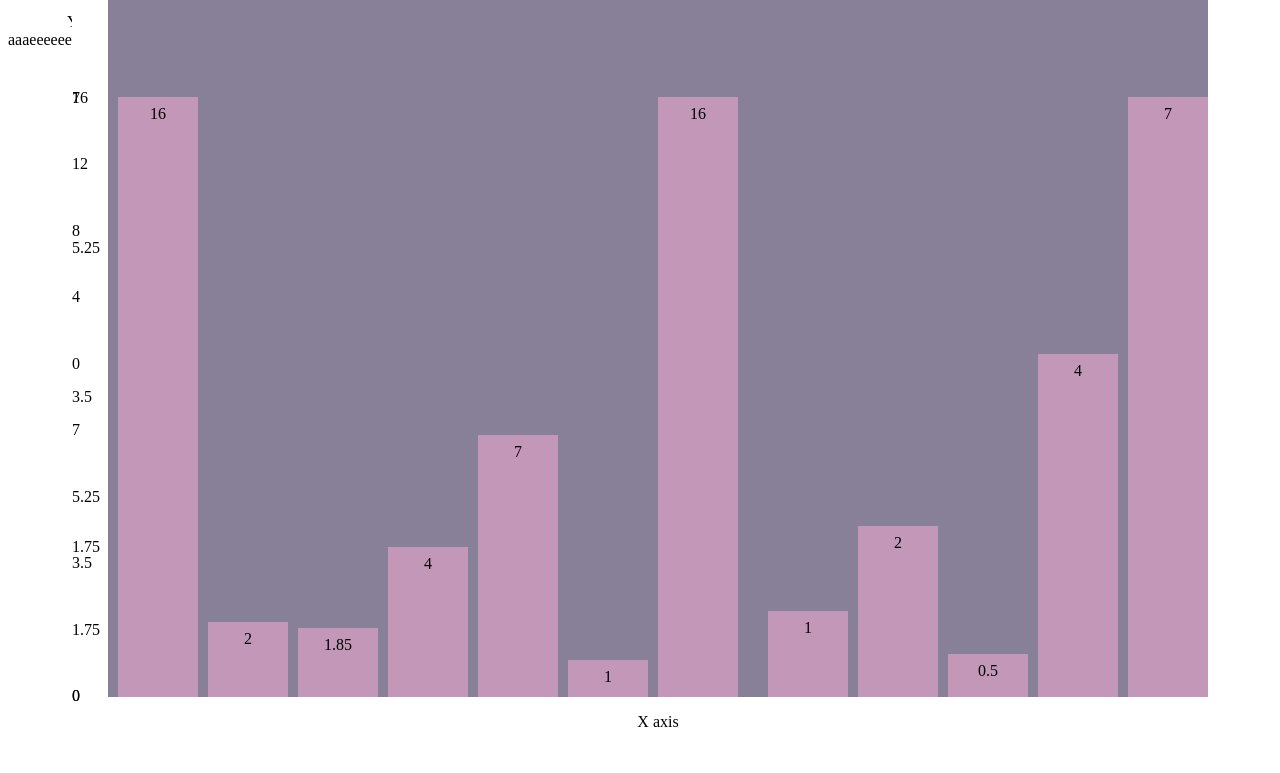
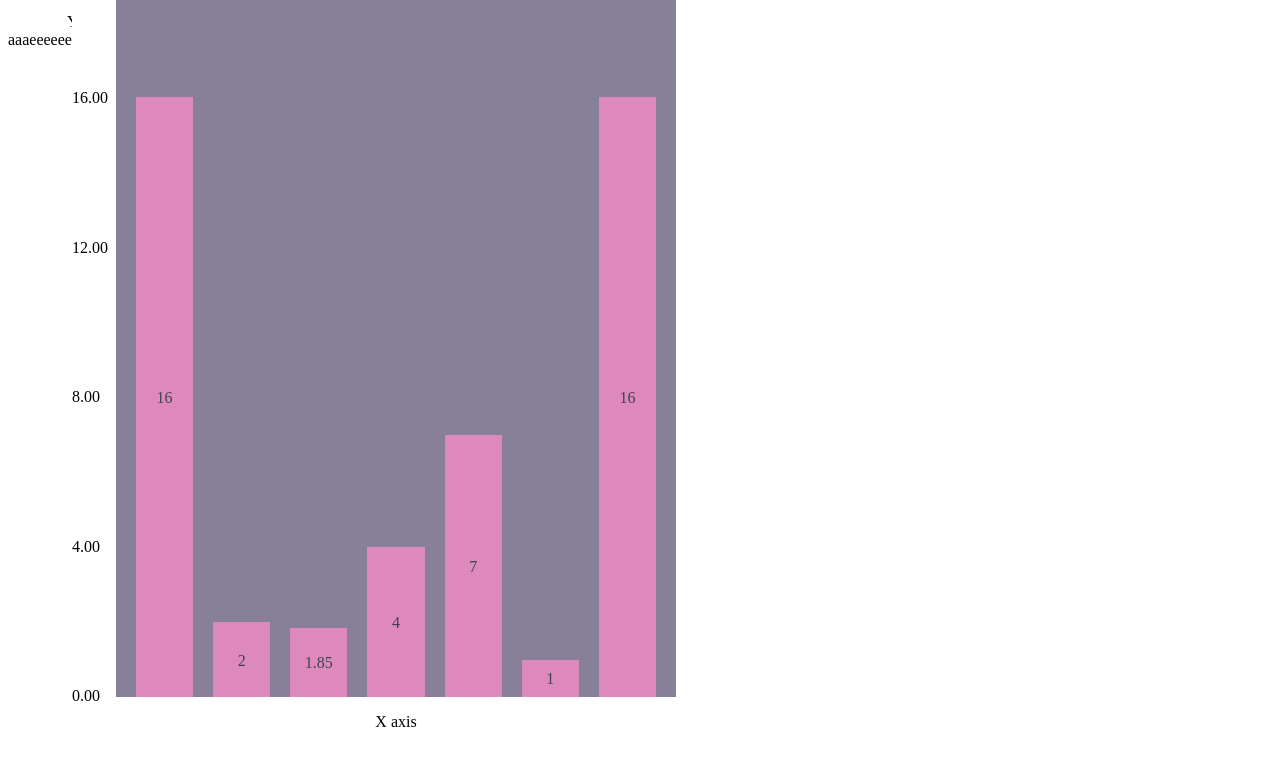
Before and after one commit to otrachea/bar-chart, a website: page index.html in a window 1280 px wide. Shown: the part 75-848 px from the top of the page. Drawn offline with nearby package versions, Linux system fonts and the light colour scheme.

Commit message:
Can now draw multiple graphs

```diff
--- a/scripts.js
+++ b/scripts.js
@@ -1,89 +1,87 @@
 function getyMax(data, options) {
-  let max;
-  ('yMax' in options && options.yMax !== null) ?
-    max = options.yMax :
-    max = Math.max(...data);
+  let max = ('yMax' in options && options.yMax !== null) ?
+    options.yMax :
+    Math.max(...data);
 
-  // let max = ('yMax' in options) ? (options.yMax) : Math.max(...data);
   return max;
 }
 
-function setBarColor(options) {
+function setBarColor(options, element) {
   ('barColor' in options && options.barColor !== null) ?
-    $('.bar').css('background-color', `#${options.barColor}`) :
-    $('.bar').css('background-color', `#C297B8`);
+    $(`#${element} .bar`).css('background-color', `#${options.barColor}`) :
+    $(`#${element} .bar`).css('background-color', `#C297B8`);
 }
 
-function setBarLabelPosition(options) {
+function setBarLabelPosition(options, element) {
   if ('barLabelPosition' in options && options.barLabelPosition !== null) {
     if (options.barLabelPosition === 'center') {
-      $('.bar-label').css('top', `calc(50% - 0.5em)`);
+      $(`#${element} .bar-label`).css('top', `calc(50% - 0.5em)`);
     } else if (options.barLabelPosition === 'bottom') {
-      $('.bar-label').css('top', `calc(100% - 1.5em)`);
+      $(`#${element} .bar-label`).css('top', `calc(100% - 1.5em)`);
     } else { // options.barLabelPosition === 'top'
-      $('.bar-label').css('top', '0.5em');
+      $(`#${element} .bar-label`).css('top', '0.5em');
     }
   } else {
 
-    $('.bar-label').css('top', '0.5em');
+    $(`#${element} .bar-label`).css('top', '0.5em');
   }
 }
 
-function setBarLabelColor(options) {
+function setBarLabelColor(options, element) {
   ('barLabelColor' in options && options.barLabelColor !== null) ?
-    $('.bar-label').css('color', `#${options.barLabelColor}`) :
-    $('.bar-label').css('color', `#000000`);
+    $(`#${element} .bar-label`).css('color', `#${options.barLabelColor}`) :
+    $(`#${element} .bar-label`).css('color', `#000000`);
 }
 
-function setBarSpacing(options) {
+function setBarSpacing(options, element) {
   if ('barSpacing' in options && options.barSpacing !== null) {
-    $('.bar').css('margin-left', `${options.barSpacing}px`);
-    $('.bar').last().css('margin-right', `${options.barSpacing}px`);
+    $(`#${element} .bar`).css('margin-left', `${options.barSpacing}px`);
+    $(`#${element} .bar`).last().css('margin-right', `${options.barSpacing}px`);
   } else {
-    $('.bar').css('margin-left', `10px`);
-    $('.bar').last().css('margin-right', '10px');
+    $(`#${element} .bar`).css('margin-left', `10px`);
+    $(`#${element} .bar`).last().css('margin-right', '10px');
   }
 }
 
-function setAxesNames(options) {
+function setAxesNames(options, element) {
   if ('yAxisName' in options && options.yAxisName !== null) {
-    $(`<div class='y-axis-label'><p>${options.yAxisName}</p></div>`).insertBefore(".graph-container");
+    $(`#${element}`).append(`<div class='y-axis-label'><p>${options.yAxisName}</p></div>`);
   }
   if ('xAxisName' in options && options.xAxisName !== null) {
-    $(`<div class='x-axis-label'><p>${options.xAxisName}</p></div>`).insertBefore(".graph-container");
+    $(`#${element}`).append(`<div class='x-axis-label'><p>${options.xAxisName}</p></div>`);
   }
 }
 
-function setTitleFontSize(options) {
+function setTitleFontSize(options, element) {
   if ('titleFontSize' in options && options.titleFontSize !== null) {
-    $('.title > h1').css('font-size', options.titleFontSize);
+    $(`#${element} .title > h1`).css('font-size', options.titleFontSize);
   }
 }
 
-function setTitleFontColor(options) {
+function setTitleFontColor(options, element) {
   if ('titleFontColor' in options && options.titleFontColor !== null) {
-    $('.title > h1').css('color', `#${options.titleFontColor}`);
+    $(`#${element} .title > h1`).css('color', `#${options.titleFontColor}`);
   }
 }
 
-function setTitle(options) {
+function setTitle(options, element) {
   if ('title' in options && options.title !== null) {
-    $(`<div class='title'><h1>${options.title}</h1></div>`).insertBefore(".y-axis-label");
+    $(`#${element}`).append(`<div class='title'><h1>${options.title}</h1></div>`);
   } else if (options.title === null) {
-    $(`<div class='title'><h1>Title</h1></div>`).insertBefore(".y-axis-label");
+    $(`#${element}`).append(`<div class='title'><h1>Title</h1></div>`);
   } else {
-    $(`<div class='title'></div>`).insertBefore(".y-axis-label");
+    $(`#${element}`).append(`<div class='title'></div>`);
   }
-  setTitleFontSize(options);
-  setTitleFontColor(options);
+  setTitleFontSize(options, element);
+  setTitleFontColor(options, element);
 }
 
-function drawMarkers(options, max) {
-  $(`<div class='markers-container'></div>`).insertBefore('.graph-container');
+function drawMarkers(options, max, element) {
+  $(`#${element}`).append(`<div class='markers-container'></div>`);
   let temp;
   for (let i = 4; i >= 0; i--) {
-    $('.markers-container').append(`<div class='marker'>${max * (i / 4)}</div>`);
-    $(`.marker:nth-child(${5 - i})`).css('margin-right', '0.5em');
+    $(`#${element} .markers-container`).append(`<div class='marker'>${(max * (i / 4)).toFixed(2)}</div>`);
+    $(`#${element} .marker:nth-child(${5 - i})`).css('margin-right', '0.5em');
   }
 }
 
@@ -96,41 +94,42 @@ function drawBarChart(data, options, element) {
 
   element.append("<div class='graph-container'></div>");
 
+  element = element.attr('id');
+
   // DRAWS ACTUAL BARS
   data.forEach((dataPoint, index) => {
-    if ('xLabels' in options) {
-      dataPoints.push({ 'label': options.xLabels[index], 'value': dataPoint });
-    } else {
+    ('xLabels' in options && options.xLabels !== null) ?
+      dataPoints.push({ 'label': options.xLabels[index], 'value': dataPoint }) :
       dataPoints.push({ 'label': dataPoint, 'value': dataPoint });
-    }
-    $('.graph-container').append($(`<div><span class="bar-label">${dataPoints[index].value}</span></div>`)
+
+    $(`#${element} > .graph-container`).append($(`<div><span class="bar-label">${dataPoints[index].value}</span></div>`)
       .addClass('bar')
       .css('height', `calc(600px * (${dataPoint} / ${max}))`));
   });
 
   // SETS WIDTH OF BAR
-  $('.bar').css('width', `calc(400px / ${data.length})`);
+  $(`#${element} .bar`).css('width', `calc(400px / ${data.length})`);
 
   // SETS COLOUR OF BAR
-  setBarColor(options);
+  setBarColor(options, element);
 
   // SETS BAR VALUE LABEL POSITION
-  setBarLabelPosition(options);
+  setBarLabelPosition(options, element);
 
   // SETS BAR VALUE LABEL COLOUR
-  setBarLabelColor(options);
+  setBarLabelColor(options, element);
 
   // SETS BAR SPACING
-  setBarSpacing(options);
+  setBarSpacing(options, element);
 
   // SET BAR CHART AXES NAMES
-  setAxesNames(options);
+  setAxesNames(options, element);
 
   // SETS CHART TITLE + FONT SIZE + FONT COLOUR
-  setTitle(options);
+  setTitle(options, element);
 
   // SETS Y AXIS MARKERS
-  drawMarkers(options, max);
+  drawMarkers(options, max, element);
 }
 
 drawBarChart([16, 2, 1.85, 4, 7, 1, 16], {
@@ -146,4 +145,17 @@ drawBarChart([16, 2, 1.85, 4, 7, 1, 16], {
   'titleFontSize': '30px',
   'titleFontColor': null, //344055
 }, $('#container1'));
-drawBarChart([1, 2, 0.5, 4, 7], {}, $('#container2'));
+
+drawBarChart([1, 2, 0.5, 4, 7], {
+  'yMax': null,
+  'xLabels': ['a', 'b', 'c', 'd', 'e'],
+  'barColor': '266DD3',
+  'barLabelPosition': 'center',
+  'barSpacing': 10,
+  'barLabelColor': '40434E',
+  'xAxisName': 'X axis',
+  'yAxisName': 'Y axis humina humina aaaeeeeeeeeeeeeeeeeeeeeeeeeeeeeeeeeee',
+  'title': 'Fuck this graph2',
+  'titleFontSize': '30px',
+  'titleFontColor': null, //344055
+}, $('#container2'));
```
Also changed, not shown: style.css (+0 -11 lines).
